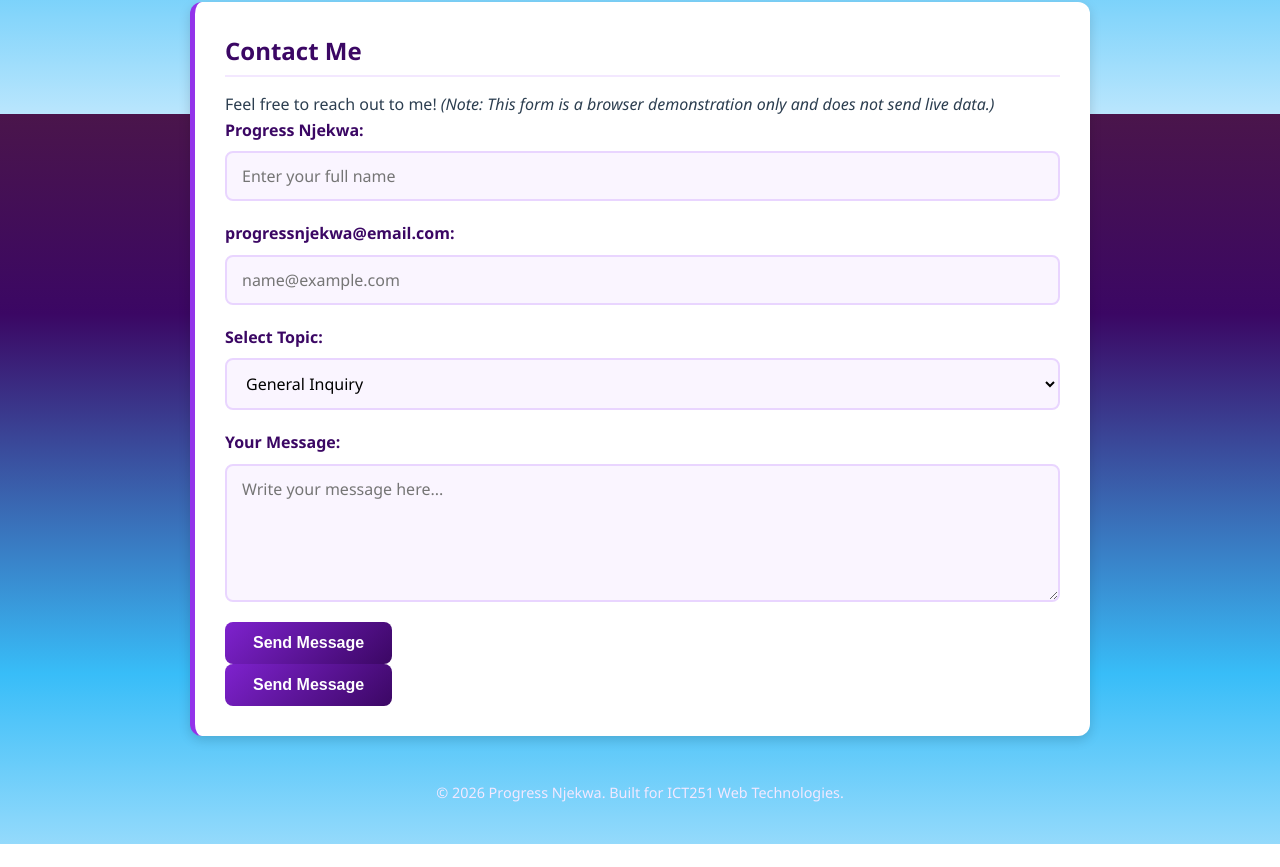
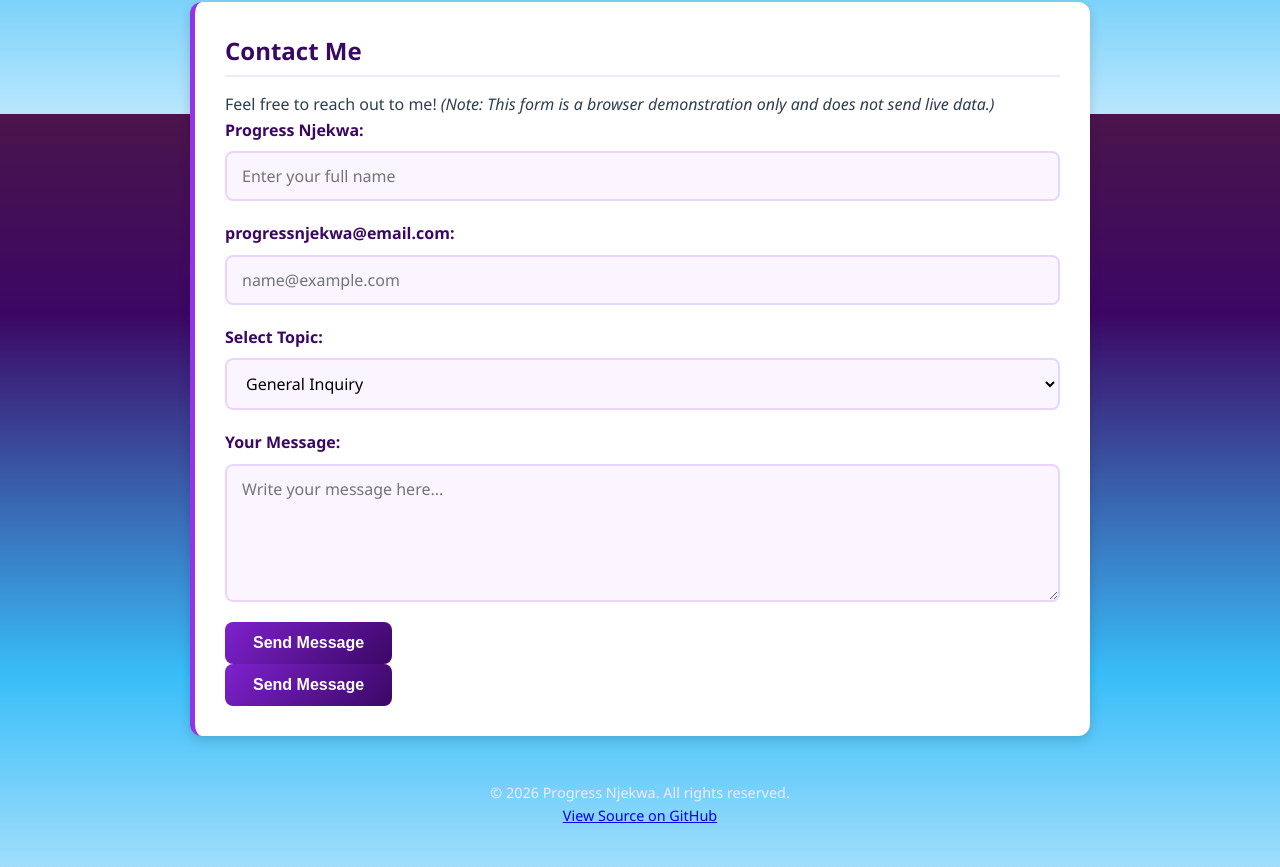
Before and after one commit to progress128/web-tech-assignment, a plain HTML site: page index.html in a window 1280 px wide. Shown: the part 3886-4753 px from the top of the page. Before the commit the page ends 4730 px from the top, so only its background shows below. Drawn offline with Linux system fonts and the light colour scheme.

Commit message:
Add live Render URL to README and GitHub source link to footer

```diff
--- a/index.html
+++ b/index.html
@@ -224,8 +224,8 @@
 </main>
 
 <footer>
-    <p>&copy; 2026 Progress Njekwa. Built for ICT251 Web Technologies.</p>
+    <p>&copy; 2026 Progress Njekwa. All rights reserved.</p>
+    <p><a href="https://github.com/progress128/web-tech-assignment" target="_blank">View Source on GitHub</a></p>
 </footer>
-
 </body>
 </html>
```
Also changed, not shown: 1 other file.
